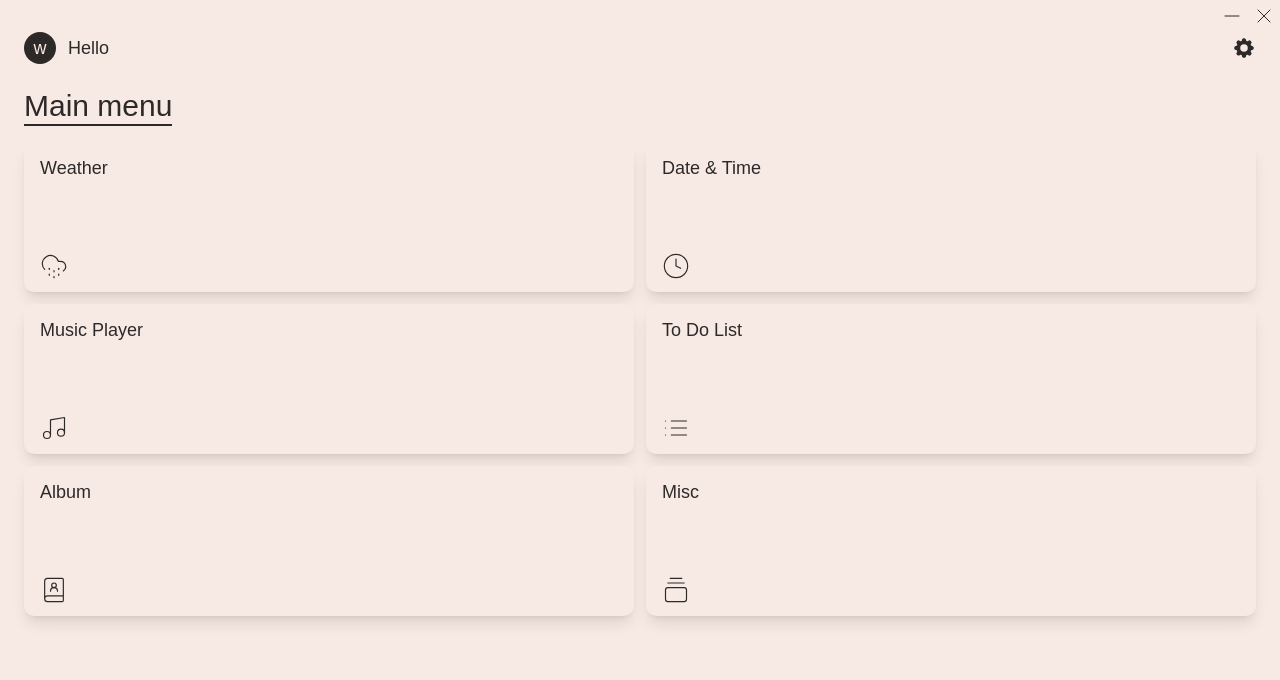
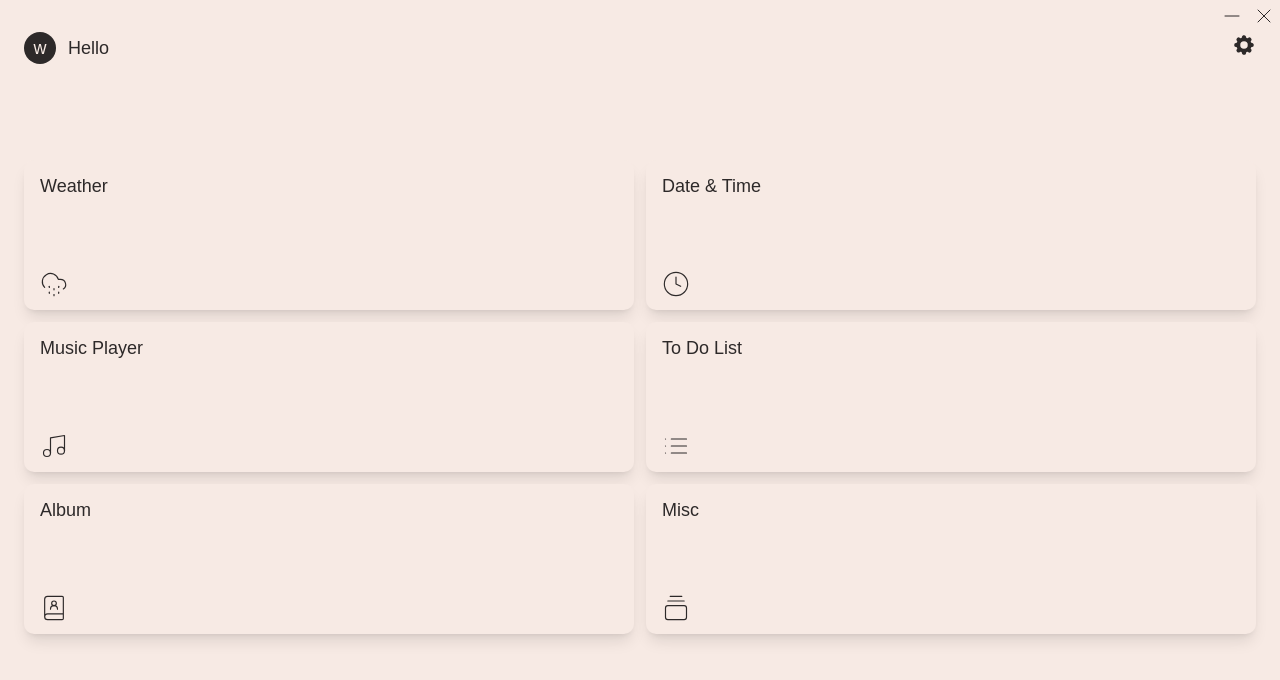
Before and after one commit to jmaduafo/wisp, a React (Vite) app: page / in a window 1280 px wide. Shown: the top 680 px of the page. Built offline with nearby package versions, Linux system fonts and the light colour scheme; a web font is replaced by a local one.

Commit message:
began working on settings bar

```diff
--- a/src/components/pages/date-time/DateTime.tsx
+++ b/src/components/pages/date-time/DateTime.tsx
@@ -31,10 +31,11 @@ function DateTime() {
       {day === "--" ? (
         <Loader />
       ) : (
+        // basic: text-[32vw] leading-[.9]
         <div className="flex gap-3 h-full">
           <div className="elegant flex-1 flex flex-col justify-center items-center">
-            <p className="text-[40vw] leading-[.75]">{hours}</p>
-            <p className="text-[40vw] leading-[.75]">{minutes}</p>
+            <p className="text-[40vw] leading-[.70]">{hours}</p>
+            <p className="text-[40vw] leading-[.70]">{minutes}</p>
           </div>
           <div className="flex-1 flex flex-col justify-center items-center gap-3">
             <Analog hourDeg={hourDeg} minDeg={minDeg}/>
--- a/src/components/pages/main-menu/MainMenu.tsx
+++ b/src/components/pages/main-menu/MainMenu.tsx
@@ -48,14 +48,14 @@ function MainMenu() {
   ];
 
   return (
-    <section className="h-full flex flex-col">
+    <section className="h-full">
       <Controls />
       <div className="px-6">
         <NavBar />
-        <div className="mt-6 my-4 border-b-[2px] border-b-textColor w-fit">
+        {/* <div className="mt-6 my-4 border-b-[2px] border-b-textColor w-fit">
           <Header1 text="Main menu" className="font-medium" />
-        </div>
-        <div className="mt-auto w-full">
+        </div> */}
+        <div className="mt-[6em] w-full">
           <div className="grid grid-cols-2 gap-3">
             {nav.map((item) => {
               return (
--- a/src/components/ui/navbar/Navbar.tsx
+++ b/src/components/ui/navbar/Navbar.tsx
@@ -1,6 +1,6 @@
 import React from "react";
-import { Cog8ToothIcon } from "@heroicons/react/24/solid";
 import Header4 from "../headings/Header4";
+import Settings from "./settings/Settings";
 
 function NavBar() {
   return (
@@ -13,9 +13,7 @@ function NavBar() {
         <Header4 text="Hello"/>
       </div>
       {/* SETTINGS */}
-      <button>
-        <Cog8ToothIcon className="w-6"/>
-      </button>
+      <Settings/>
     </header>
   );
 }
--- a/src/components/ui/navbar/settings/Settings.tsx
+++ b/src/components/ui/navbar/settings/Settings.tsx
@@ -1,11 +1,44 @@
 import { Cog8ToothIcon } from "@heroicons/react/24/solid";
 import React from "react";
+import {
+  Dialog,
+  DialogClose,
+  DialogContent,
+  DialogDescription,
+  DialogFooter,
+  DialogHeader,
+  DialogTitle,
+  DialogTrigger,
+} from "@/components/ui/dialog"
+import { Button } from "../../button";
 
 function Settings() {
   return (
-    <button>
-      <Cog8ToothIcon className="w-6" />
-    </button>
+    <Dialog>
+      <form>
+        <DialogTrigger asChild>
+          <button className="cursor-pointer">
+            <Cog8ToothIcon className="w-6" />
+          </button>
+        </DialogTrigger>
+        <DialogContent className="sm:max-w-[425px]">
+          <DialogHeader>
+            <DialogTitle>Settings</DialogTitle>
+            <DialogDescription>
+              Make changes to your profile here. Click save when you&apos;re
+              done.
+            </DialogDescription>
+          </DialogHeader>
+
+          <DialogFooter>
+            <DialogClose asChild>
+              <Button variant="outline">Cancel</Button>
+            </DialogClose>
+            <Button type="submit">Save changes</Button>
+          </DialogFooter>
+        </DialogContent>
+      </form>
+    </Dialog>
   );
 }
 
```
